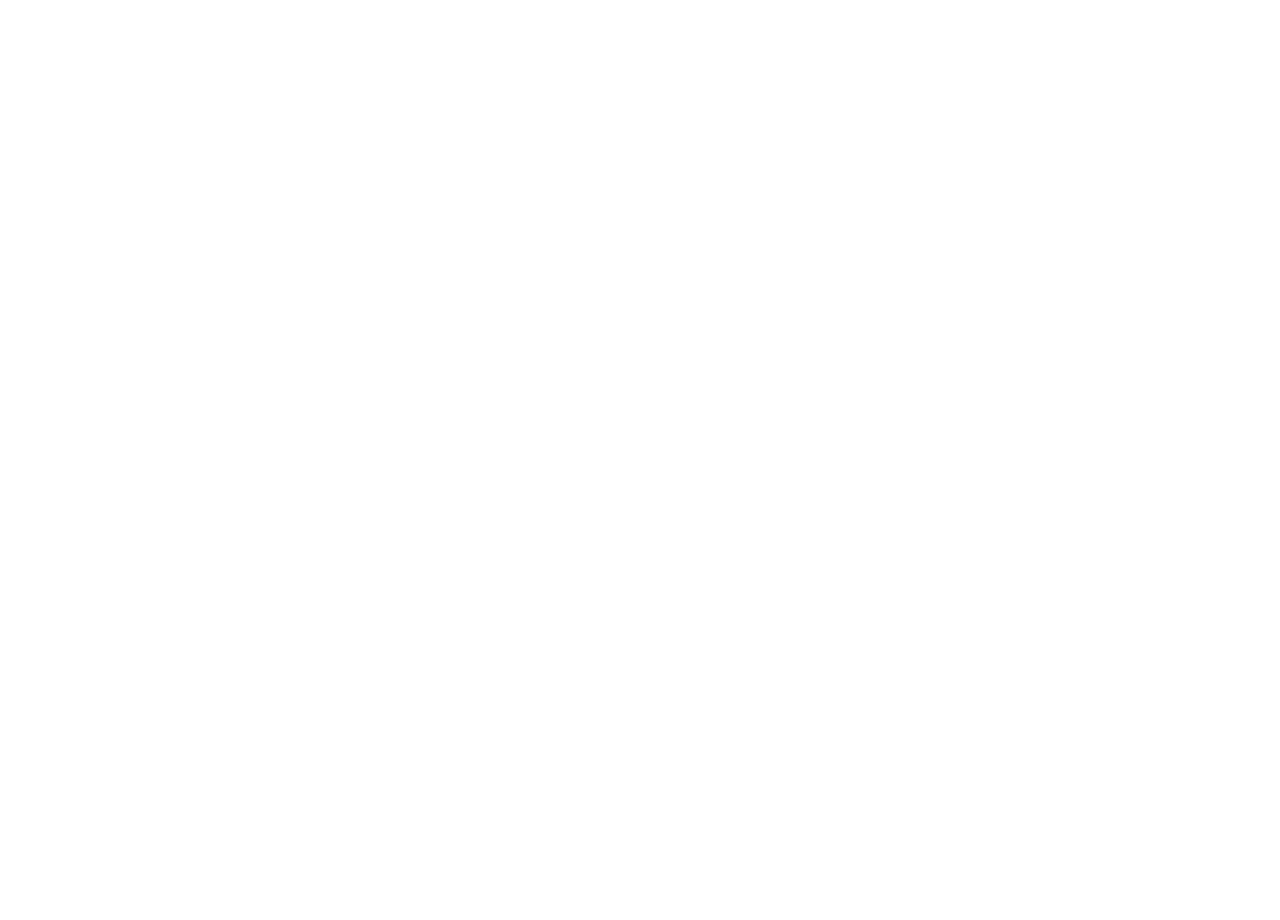
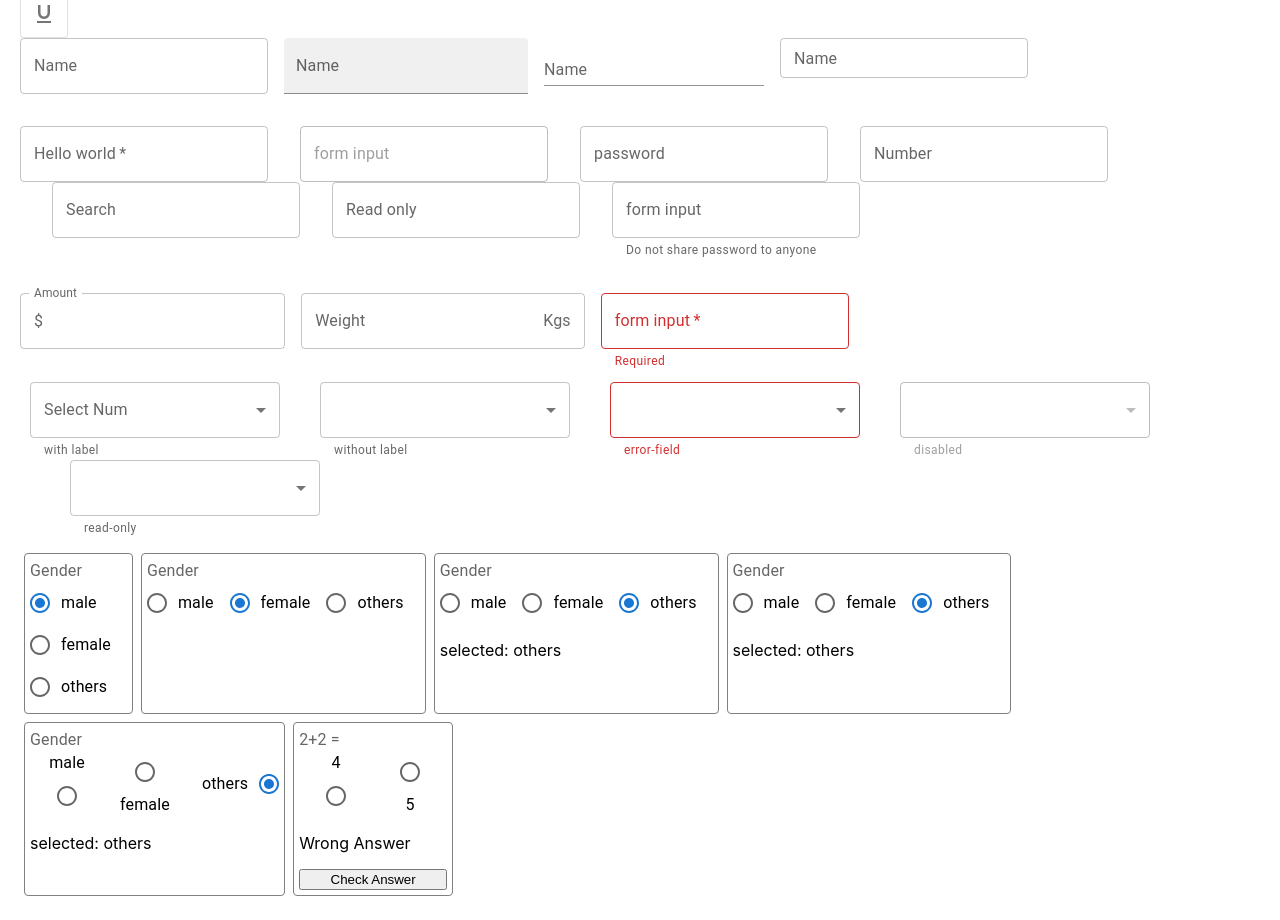
Before and after one commit to Bhanuprakash-340/practices, a React (Create React App) app: page / in a window 1280 px wide. Shown: the part 1000-1920 px from the top of the page. Before the commit the page ends 800 px from the top, so only its background shows below. Built offline with nearby package versions, Linux system fonts and the light colour scheme.

Commit message:
radio-and-switch-mui

```diff
--- a/src/App.css
+++ b/src/App.css
@@ -1,5 +1,4 @@
 .App {
-  text-align: center;
   padding: 20px;
 }
 
@@ -37,3 +36,16 @@
     transform: rotate(360deg);
   }
 }
+
+.box-container{
+  display: flex;
+  flex-direction: row;
+  flex-wrap: wrap;
+}
+
+.box-border{
+  border: 1px solid gray;
+  border-radius: 4px;
+  margin: 4px;
+  padding: 5px;
+}
--- a/src/App.js
+++ b/src/App.js
@@ -1,20 +1,22 @@
 import './App.css';
-// import ClickCounter from './components/ClickCounter';
-// import MuiButton from './components/MUI/MuiButton';
-// import HoverCounter from './components/HoverCounter';
-// import MuiTypography from './components/MUI/MuiTypography';
-// import MuiTextFields from './components/MUI/MuiTextFields';
+import ClickCounter from './components/ClickCounter';
+import MuiButton from './components/MUI/MuiButton';
+import HoverCounter from './components/HoverCounter';
+import MuiTypography from './components/MUI/MuiTypography';
+import MuiTextFields from './components/MUI/MuiTextFields';
 import MuiSelect from './components/MUI/MuiSelect';
+import MuiRadio from './components/MUI/MuiRadio';
 
 function App() {
   return (
     <div className="App">
-      {/* <ClickCounter name={'react developer '}/>
+      <ClickCounter name={'react developer '}/>
       <HoverCounter/>
       <MuiTypography/>
       <MuiButton/>
-      <MuiTextFields/> */}
+      <MuiTextFields/>
       <MuiSelect/>
+      <MuiRadio/>
     </div>
   );
 }
--- /dev/null
+++ b/src/components/MUI/MuiRadio.jsx
@@ -0,0 +1,113 @@
+import React, {useState} from 'react'
+import {FormControl, FormLabel, RadioGroup, FormControlLabel, Radio} from '@mui/material'
+
+const MuiRadio = () => {
+    const [option, setOption] = useState("others")
+    const [error, setError] = useState(false)
+    const [selected, setSelected] = useState("")
+
+    const handleOptionChnages = (event) =>{
+        setOption(event.target.value)
+    }
+
+    const handleOptionSelect = (event) =>{
+        setSelected(event.target.value)
+    }
+
+    const handleAnswer = () =>{
+        const result = selected === "Four" ? true: false
+        setError(result)
+    }
+
+  return (
+    <div className='box-container'>
+         <div className='box-border'>
+        <FormControl>
+            <FormLabel id="select-gender">Gender</FormLabel>
+            <RadioGroup aria-labelledby="select-gender"
+             name="radio-buttons-group"
+             defaultValue="male">
+                <FormControlLabel label="male" control={<Radio />} value="male" />
+                <FormControlLabel label="female" control={<Radio/>}  value="female"/>
+                <FormControlLabel label="others" control={<Radio />}  value="others"/>
+            </RadioGroup>
+        </FormControl>
+        </div>
+        <div className='box-border'>
+        <FormControl>
+            <FormLabel id="select-gender">Gender</FormLabel>
+            <RadioGroup aria-labelledby="select-gender"
+             name="radio-buttons-group"
+             defaultValue="female"
+             row>
+                <FormControlLabel label="male" control={<Radio />} value="male" />
+                <FormControlLabel label="female" control={<Radio/>}  value="female"/>
+                <FormControlLabel label="others" control={<Radio />}  value="others"/>
+            </RadioGroup>
+        </FormControl>
+        </div>
+        <div className='box-border'>
+        <FormControl>
+            <FormLabel id="select-gender">Gender</FormLabel>
+            <RadioGroup aria-labelledby="select-gender"
+             name="radio-buttons-group"
+             value={option}
+             onChange={handleOptionChnages}
+             row>
+                <FormControlLabel label="male" control={<Radio color='success'/>} value="male" color='success'/>
+                <FormControlLabel label="female" control={<Radio color='error'/>}  value="female" color='danger'/>
+                <FormControlLabel label="others" control={<Radio />}  value="others"/>
+            </RadioGroup>
+            <p>selected: {option}</p>
+        </FormControl>
+        </div>
+        <div className='box-border'>
+            <FormControl>
+                <FormLabel id="select-gender">Gender</FormLabel>
+                <RadioGroup aria-labelledby="select-gender"
+                 name="radio-buttons-group"
+                 value={option}
+                 onChange={handleOptionChnages}
+                 row>
+                    <FormControlLabel label="male" control={<Radio color='success'/>} value="male" color='success'/>
+                    <FormControlLabel label="female" control={<Radio color='error'/>}  value="female" color='danger'/>
+                    <FormControlLabel label="others" control={<Radio />}  value="others"/>
+                </RadioGroup>
+                <p>selected: {option}</p>
+            </FormControl>
+        </div>
+        <div className='box-border'>
+            <FormControl>
+                <FormLabel id="select-gender">Gender</FormLabel>
+                <RadioGroup aria-labelledby="select-gender"
+                 name="radio-buttons-group"
+                 value={option}
+                 onChange={handleOptionChnages}
+                 row>
+                    <FormControlLabel label="male" control={<Radio color='success'/>} value="male" color='success'labelPlacement="top"/>
+                    <FormControlLabel label="female" control={<Radio color='error'/>}  value="female" color='danger' labelPlacement="bottom"/>
+                    <FormControlLabel label="others" control={<Radio />}  value="others" labelPlacement="start"/>
+                </RadioGroup>
+                <p>selected: {option}</p>
+            </FormControl>
+        </div>
+        <div className='box-border'>
+            <FormControl>
+                <FormLabel id="select-option">2+2 = {selected} </FormLabel>
+                <RadioGroup aria-labelledby="select-option"
+                 name="radio-buttons-group"
+                 value={selected}
+                 onChange={handleOptionSelect}
+                 row>
+                    <FormControlLabel label="4" control={<Radio color='success'/>} value="Four" color='success'labelPlacement="top"/>
+                    <FormControlLabel label="5" control={<Radio color='error'/>}  value="Five" color='danger' labelPlacement="bottom"/>
+                </RadioGroup>
+                {error === true?(<p>Correct Answer</p>):(<p>Wrong Answer</p>)}
+                <button onClick={handleAnswer}>Check Answer</button>
+            </FormControl>
+        </div>
+    </div>
+  )
+}
+
+export default MuiRadio
--- a/src/components/MUI/MuiSelect.jsx
+++ b/src/components/MUI/MuiSelect.jsx
@@ -1,11 +1,76 @@
-import React from 'react'
-import { Box } from '@mui/material'
+import React, {useState} from 'react'
+import { Box,TextField,MenuItem, Stack} from '@mui/material'
+
+// const nameList = ["Bhanu", "Prakash", "Akash", "React", "Angular","Python"]
 
 const MuiSelect = () => {
+    const [num, setNum] = useState("")
+    // const[names, setNames] = useState([])
+    // console.log(names)
+
+    // console.log({country})
+
+    const handleNum = (event) =>{
+        setNum(event.target.value)
+    }
+
+    // const handleNames = (event) =>{
+    //    const value = event.target.value
+    //    setNames(typeof value === 'string' ? value.split(","):value)
+    // }
+
   return (
-    <Box width='250px' border='2px solid red'>
-        Miui select
-    </Box>
+    <Stack direction="row"   spacing={5} flexWrap='wrap' margin="10px">
+        <Stack   spacing={5}>
+            <Box width='250px'>
+            <TextField label="Select Num" select value={num} fullWidth onChange={handleNum} helperText="with label">
+                    <MenuItem value="1">ONE</MenuItem>
+                    <MenuItem value="2">TWO</MenuItem>
+                    <MenuItem value="3">THREE</MenuItem>
+            </TextField>
+            </Box>
+        </Stack>
+        <Stack   spacing={5}>
+        <Box width='250px'>
+            <TextField select value={num} fullWidth onChange={handleNum} helperText="without label" InputProps={{ 'aria-label': 'Without label'}}>
+                    <MenuItem value=""><em>None</em></MenuItem>
+                    <MenuItem value="1">ONE</MenuItem>
+                    <MenuItem value="2">TWO</MenuItem>
+                    <MenuItem value="3">THREE</MenuItem>
+            </TextField>
+        </Box>
+        </Stack>
+        <Stack   spacing={5}>
+        <Box width='250px'>
+            <TextField select value={num} fullWidth onChange={handleNum} helperText="error-field" InputProps={{ 'aria-label': 'Without label'}} error={true}>
+                    <MenuItem value=""><em>None</em></MenuItem>
+                    <MenuItem value="1">ONE</MenuItem>
+                    <MenuItem value="2">TWO</MenuItem>
+                    <MenuItem value="3">THREE</MenuItem>
+            </TextField>
+        </Box>
+        </Stack>
+        <Stack   spacing={5}>
+        <Box width='250px'>
+            <TextField select value={num} fullWidth onChange={handleNum} helperText="disabled" InputProps={{ 'aria-label': 'Without label'}} disabled>
+                    <MenuItem value=""><em>None</em></MenuItem>
+                    <MenuItem value="1">ONE</MenuItem>
+                    <MenuItem value="2">TWO</MenuItem>
+                    <MenuItem value="3">THREE</MenuItem>
+            </TextField>
+        </Box>
+        </Stack>
+        <Stack   spacing={5}>
+        <Box width='250px'>
+            <TextField select value={num} fullWidth onChange={handleNum} helperText="read-only" InputProps={{readOnly:true}}>
+                    <MenuItem value=""><em>None</em></MenuItem>
+                    <MenuItem value="1">ONE</MenuItem>
+                    <MenuItem value="2">TWO</MenuItem>
+                    <MenuItem value="3">THREE</MenuItem>
+            </TextField>
+        </Box>
+        </Stack>
+    </Stack>
   )
 }
 
```
